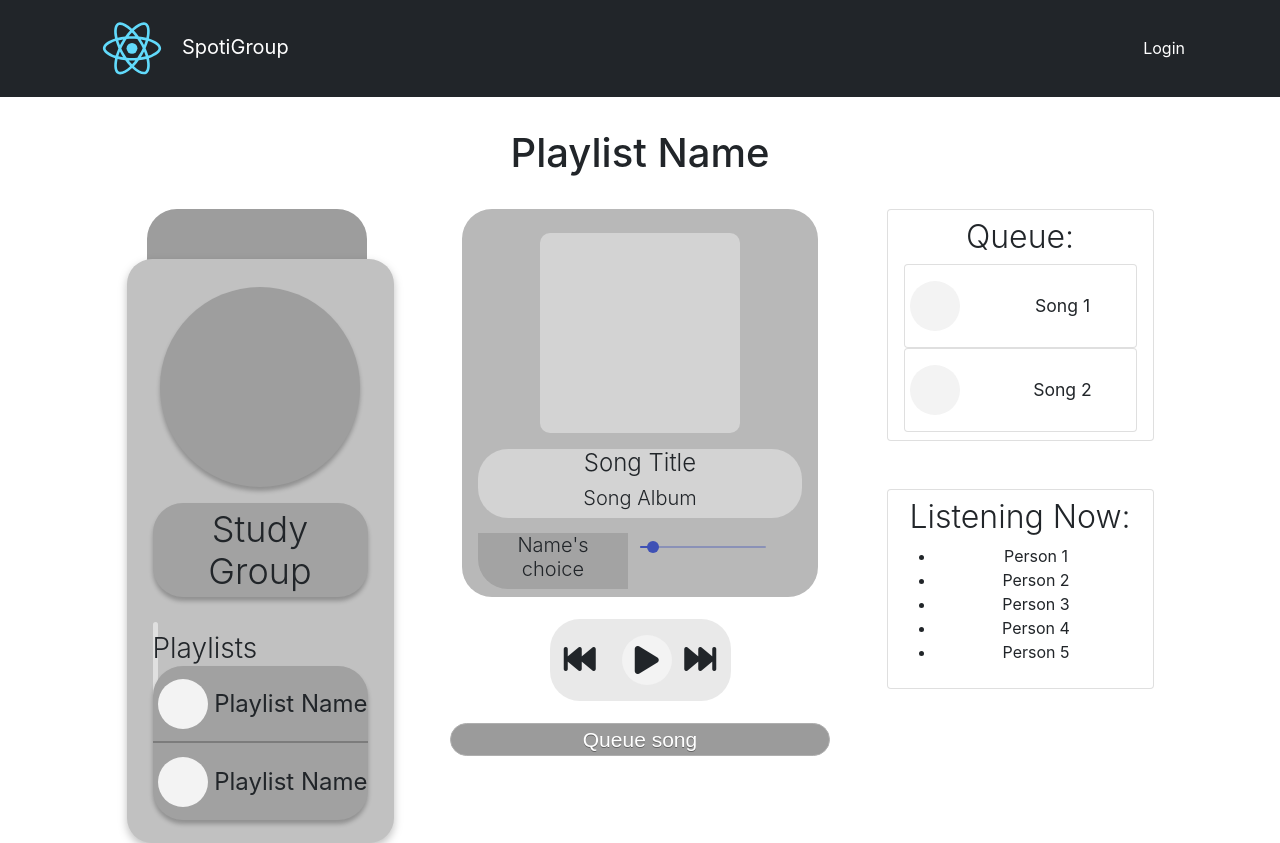
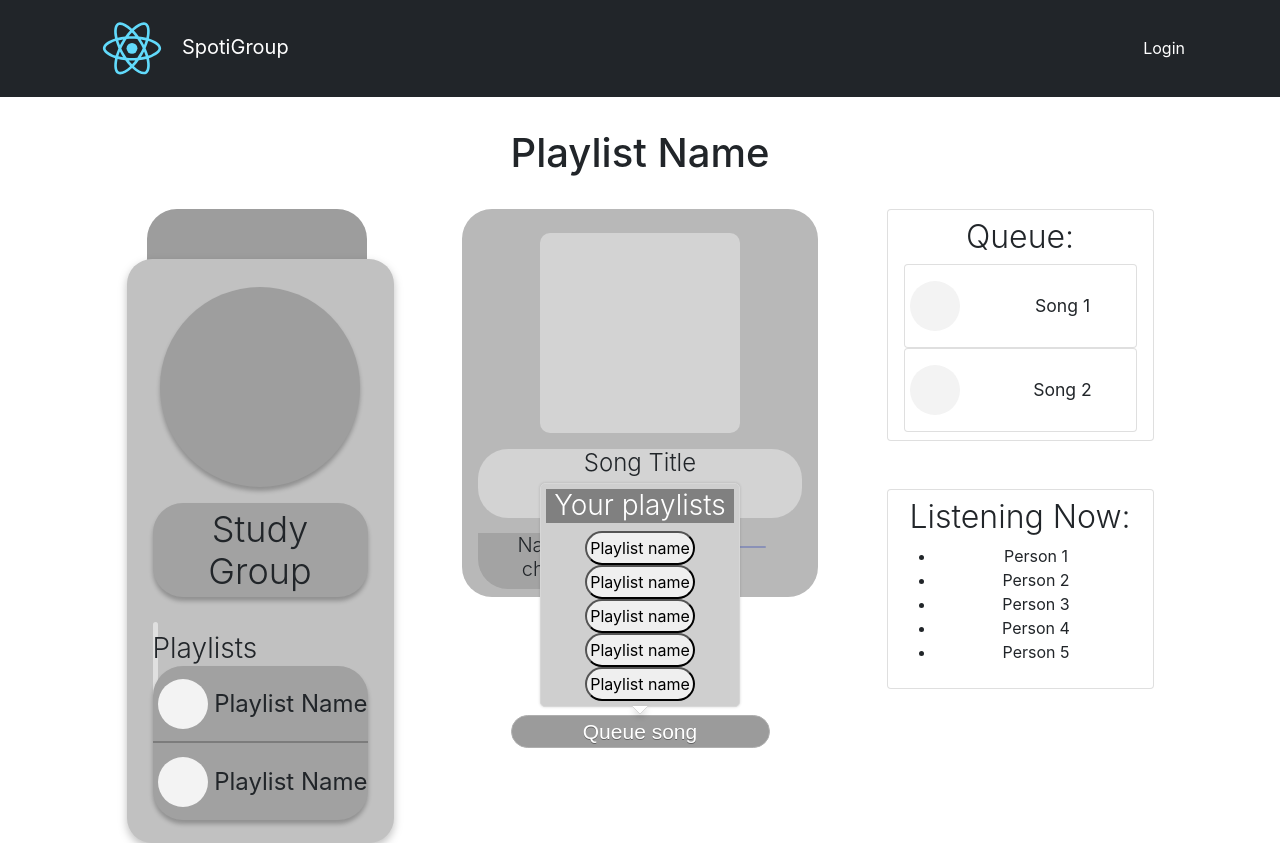
Before and after one commit to samderanova/spotify-groups, a React (Create React App) app in the folder client/: page / in a window 1280 px wide. Both pictures are taken after a click on the button "Queue song". Built offline with nearby package versions, Linux system fonts and the light colour scheme; grey boxes are pictures that could not be loaded.

Commit message:
added add to queue popup

```diff
--- a/client/package.json
+++ b/client/package.json
@@ -18,6 +18,7 @@
     "react-dom": "^17.0.2",
     "react-router-dom": "^6.2.1",
     "react-scripts": "5.0.0",
+    "reactjs-popup": "^2.0.5",
     "socket.io-client": "^4.4.1",
     "web-vitals": "^2.1.4"
   },
--- a/client/src/pages/Home/Home.css
+++ b/client/src/pages/Home/Home.css
@@ -155,3 +155,33 @@
 .vote {
     font-size:30px;
 }
+
+.playlist-button {
+    border-radius: 30px;
+    padding:3px;
+}
+
+/* border radius won't work? */
+#your-playlists {
+    background:grey;
+    color:white;
+    border-radius:30;
+    text-align:center;
+}
+
+.playlist-songs{
+    background:grey;
+    color:white;
+    border-radius:30;
+    text-align:center;
+}
+
+/* border radius and flex won't work? */
+.popup-content {
+    border-radius: 30px;
+    background-color:#cfcfcf;
+    display:flex;
+    justify-content:center;
+    align-items:center;
+    text-align:center;
+}
--- a/client/src/pages/Home/Home.js
+++ b/client/src/pages/Home/Home.js
@@ -4,6 +4,8 @@ import { FontAwesomeIcon } from '@fortawesome/react-fontawesome';
 import Slider from '@material-ui/core/Slider';
 import VolumeUp from '@material-ui/icons/VolumeUp';
 import VolumeDown from '@material-ui/icons/VolumeDown';
+import Popup from 'reactjs-popup';
+import 'reactjs-popup/dist/index.css';
 import './Home.css';
 
 // const socket = io('http://localhost:5000');
@@ -167,11 +169,42 @@ function Home() {
                                     </span>
                                 </div>
                             </div>
+
+                            <div id="queue-button-div" className="row align-items-center">
+                                <Popup trigger={<button id="queue-button">Queue song</button>}
+                                position="top center">
+                                <div id="queue-button-popup">
+                                    <h3 id="your-playlists">Your playlists</h3>
+
+                                    <Popup trigger={<button class="playlist-button">Playlist name</button>}
+                                    position="right center">
+                                        <div class="songs-popup">
+                                            <h5 class="playlist-songs">Playlist name songs</h5>
+                                            {/* onclick function for these buttons will add them to the queue */}
+                                            <button class="song-button">Song name</button>
+                                            <button class="song-button">Song name</button>
+                                            <button class="song-button">Song name</button>
+                                            <button class="song-button">Song name</button>
+                                            <button class="song-button">Song name</button>
+                                            <button class="song-button">Song name</button>
+                                            <button class="song-button">Song name</button>
+                                            <button class="song-button">Song name</button>
+                                        </div>
+                                    </Popup>
+
+                                    <button class="playlist-button">Playlist name</button>
+                                    <button class="playlist-button">Playlist name</button>
+                                    <button class="playlist-button">Playlist name</button>
+                                    <button class="playlist-button">Playlist name</button>
+                                </div>
+                                </Popup>
+
+
+
+                            </div>
+
                         </div>
 
-                        <div id="queue-button-div" className="row align-items-center">
-                            <button id="queue-button">Queue song</button>
-                        </div>
 
                     </div>
 
@@ -193,6 +226,16 @@ function Home() {
                             </ul>
                         </div>
                     </div>
+
+
+                    {/* <div id="queue-popup">
+                        <div class="col-lg-1"></div>
+
+                        <div class="col-lg-10">Your playlists</div>
+
+                        <div class="col-lg-1"></div>
+                    </div> */}
+
                 </div>
             </div>
         </div>
```
Also changed, not shown: 1 other file (tests, documents, lock files or other folders).
